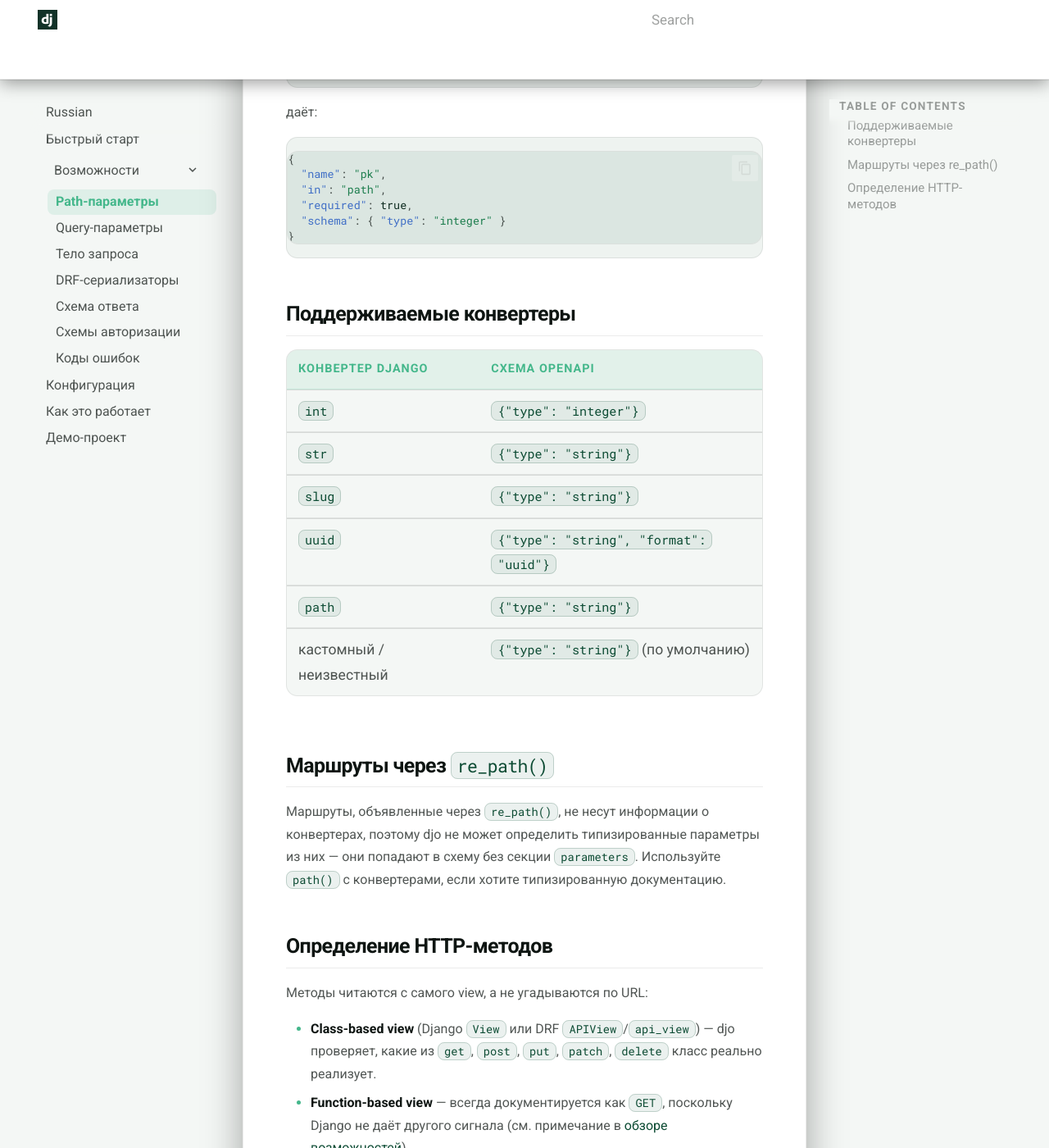
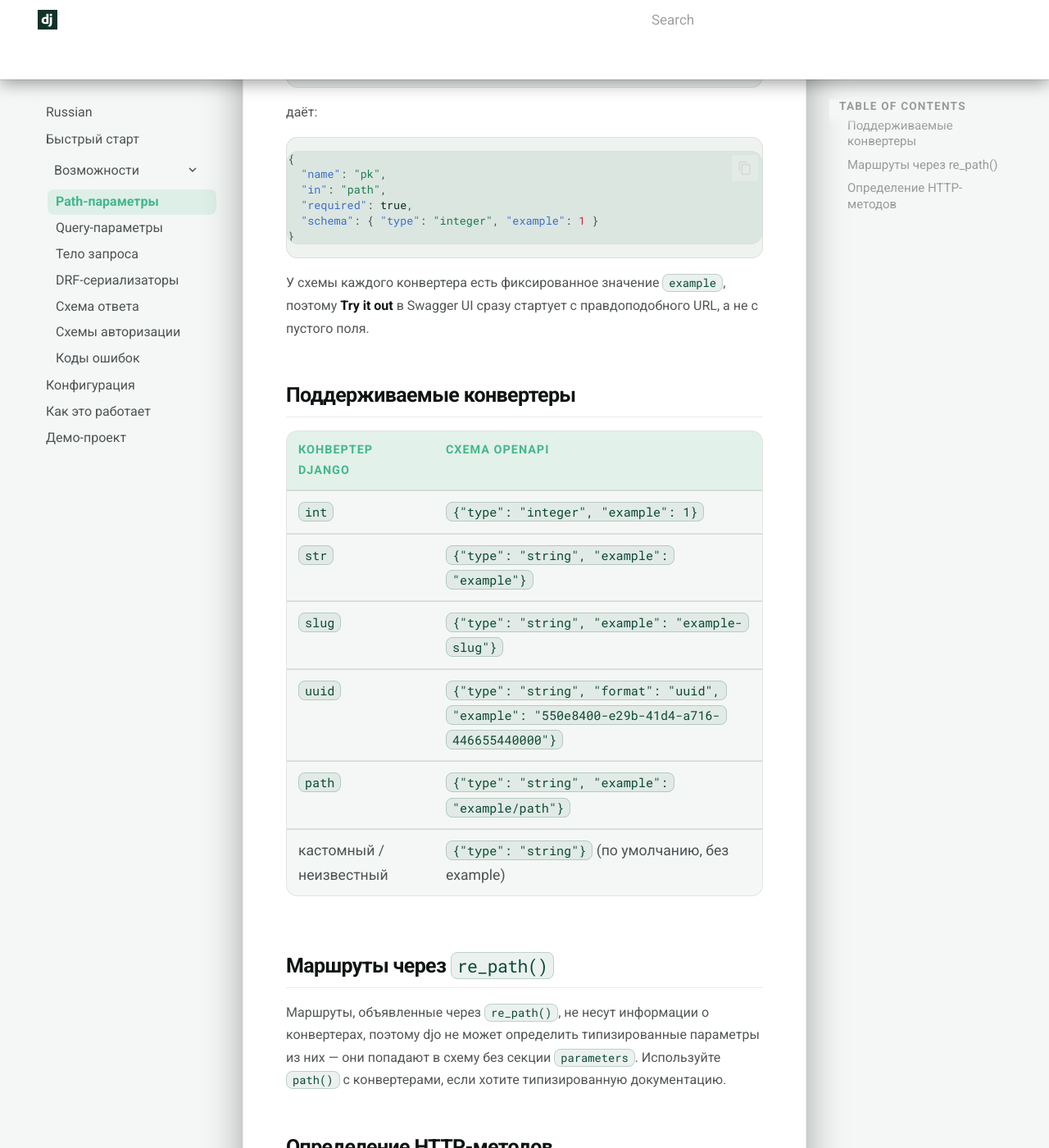
Before and after one commit to NEFORCEO/djo, an MkDocs documentation site: the page built from docs/ru/features/path-parameters.md, in a window 1280 px wide and 1400 px high, scrolled down 372 px. Shown: the whole window at 82% size. Built offline with MkDocs 1.6.1 and Material for MkDocs 9.7.7, drawn with Linux system fonts in a browser that asks for light colours; comment, search, counter and statistics services are not loaded.

Commit message:
docs: update path-parameters.md

````diff
--- a/docs/ru/features/path-parameters.md
+++ b/docs/ru/features/path-parameters.md
@@ -16,20 +16,22 @@ urlpatterns = [
   "name": "pk",
   "in": "path",
   "required": true,
-  "schema": { "type": "integer" }
+  "schema": { "type": "integer", "example": 1 }
 }
 ```
+
+У схемы каждого конвертера есть фиксированное значение `example`, поэтому **Try it out** в Swagger UI сразу стартует с правдоподобного URL, а не с пустого поля.
 
 ## Поддерживаемые конвертеры
 
 | Конвертер Django | Схема OpenAPI |
 |---|---|
-| `int` | `{"type": "integer"}` |
-| `str` | `{"type": "string"}` |
-| `slug` | `{"type": "string"}` |
-| `uuid` | `{"type": "string", "format": "uuid"}` |
-| `path` | `{"type": "string"}` |
-| кастомный / неизвестный | `{"type": "string"}` (по умолчанию) |
+| `int` | `{"type": "integer", "example": 1}` |
+| `str` | `{"type": "string", "example": "example"}` |
+| `slug` | `{"type": "string", "example": "example-slug"}` |
+| `uuid` | `{"type": "string", "format": "uuid", "example": "550e8400-e29b-41d4-a716-446655440000"}` |
+| `path` | `{"type": "string", "example": "example/path"}` |
+| кастомный / неизвестный | `{"type": "string"}` (по умолчанию, без example) |
 
 ## Маршруты через `re_path()`
 
````
